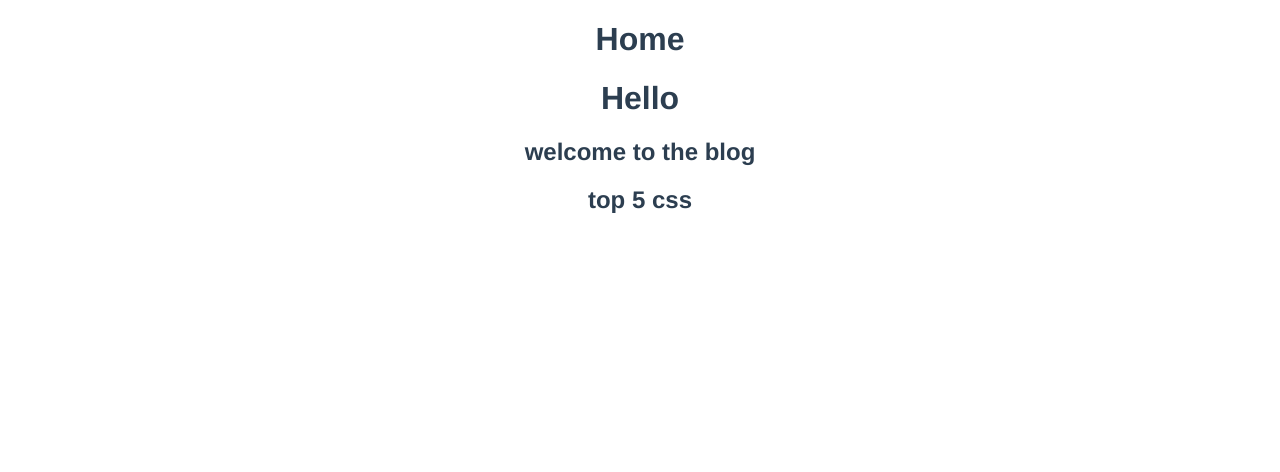
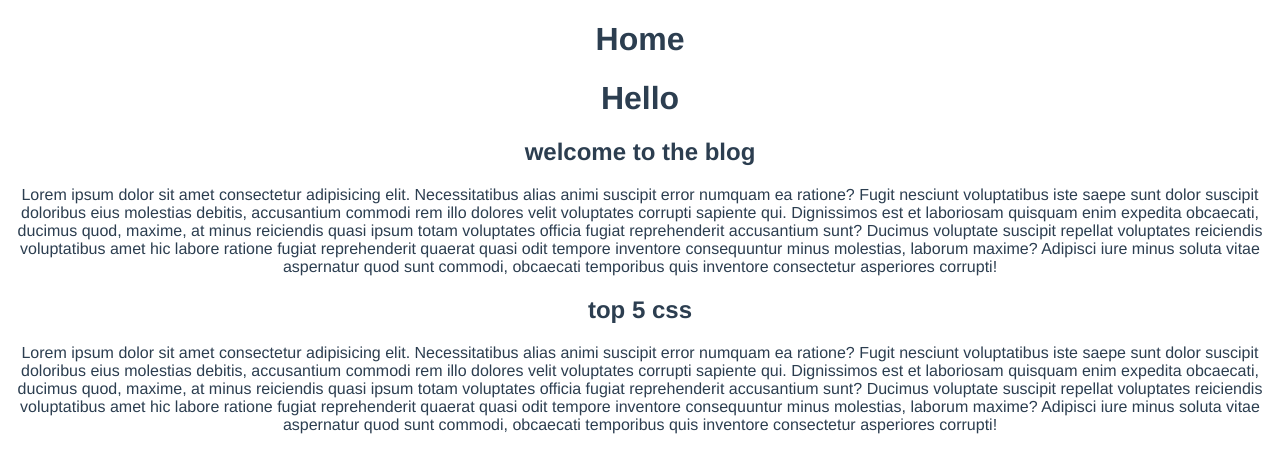
Before and after one commit to Lu-Smith/vue_blog, a Vue app: page / in a window 1280 px wide. Shown: the top 472 px of the page. Built offline with nearby package versions, Linux system fonts and the light colour scheme.

Commit message:
Updated HomeView content

```diff
--- a/src/components/SinglePost.vue
+++ b/src/components/SinglePost.vue
@@ -1,6 +1,7 @@
 <template>
     <div class="post">
         <h2>{{ post.title }}</h2>
+        <p>{{ post.body }}</p>
     </div>
 </template>
 
--- a/src/views/HomeView.vue
+++ b/src/views/HomeView.vue
@@ -17,8 +17,8 @@ export default {
   },
   setup() {
     const posts = ref([
-      {title: 'welcome to the blog', body: 'Lorem ipsum', id: 1},
-      {title: 'top 5 css', body: 'Lorem ipsum', id: 2},
+      {title: 'welcome to the blog', body: 'Lorem ipsum dolor sit amet consectetur adipisicing elit. Necessitatibus alias animi suscipit error numquam ea ratione? Fugit nesciunt voluptatibus iste saepe sunt dolor suscipit doloribus eius molestias debitis, accusantium commodi rem illo dolores velit voluptates corrupti sapiente qui. Dignissimos est et laboriosam quisquam enim expedita obcaecati, ducimus quod, maxime, at minus reiciendis quasi ipsum totam voluptates officia fugiat reprehenderit accusantium sunt? Ducimus voluptate suscipit repellat voluptates reiciendis voluptatibus amet hic labore ratione fugiat reprehenderit quaerat quasi odit tempore inventore consequuntur minus molestias, laborum maxime? Adipisci iure minus soluta vitae aspernatur quod sunt commodi, obcaecati temporibus quis inventore consectetur asperiores corrupti!', id: 1},
+      {title: 'top 5 css', body: 'Lorem ipsum dolor sit amet consectetur adipisicing elit. Necessitatibus alias animi suscipit error numquam ea ratione? Fugit nesciunt voluptatibus iste saepe sunt dolor suscipit doloribus eius molestias debitis, accusantium commodi rem illo dolores velit voluptates corrupti sapiente qui. Dignissimos est et laboriosam quisquam enim expedita obcaecati, ducimus quod, maxime, at minus reiciendis quasi ipsum totam voluptates officia fugiat reprehenderit accusantium sunt? Ducimus voluptate suscipit repellat voluptates reiciendis voluptatibus amet hic labore ratione fugiat reprehenderit quaerat quasi odit tempore inventore consequuntur minus molestias, laborum maxime? Adipisci iure minus soluta vitae aspernatur quod sunt commodi, obcaecati temporibus quis inventore consectetur asperiores corrupti!', id: 2},
     ])
     return { posts }
   }
```
